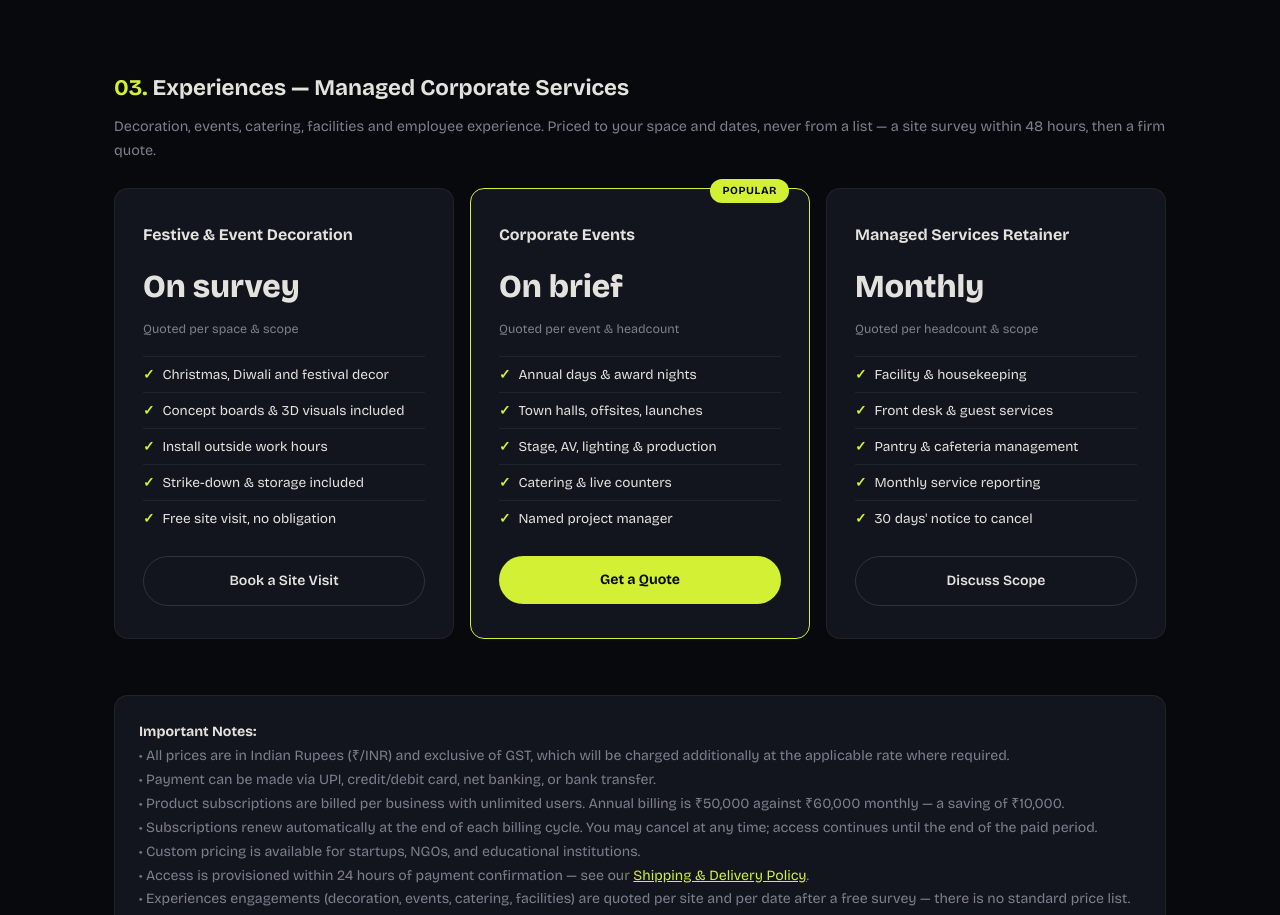
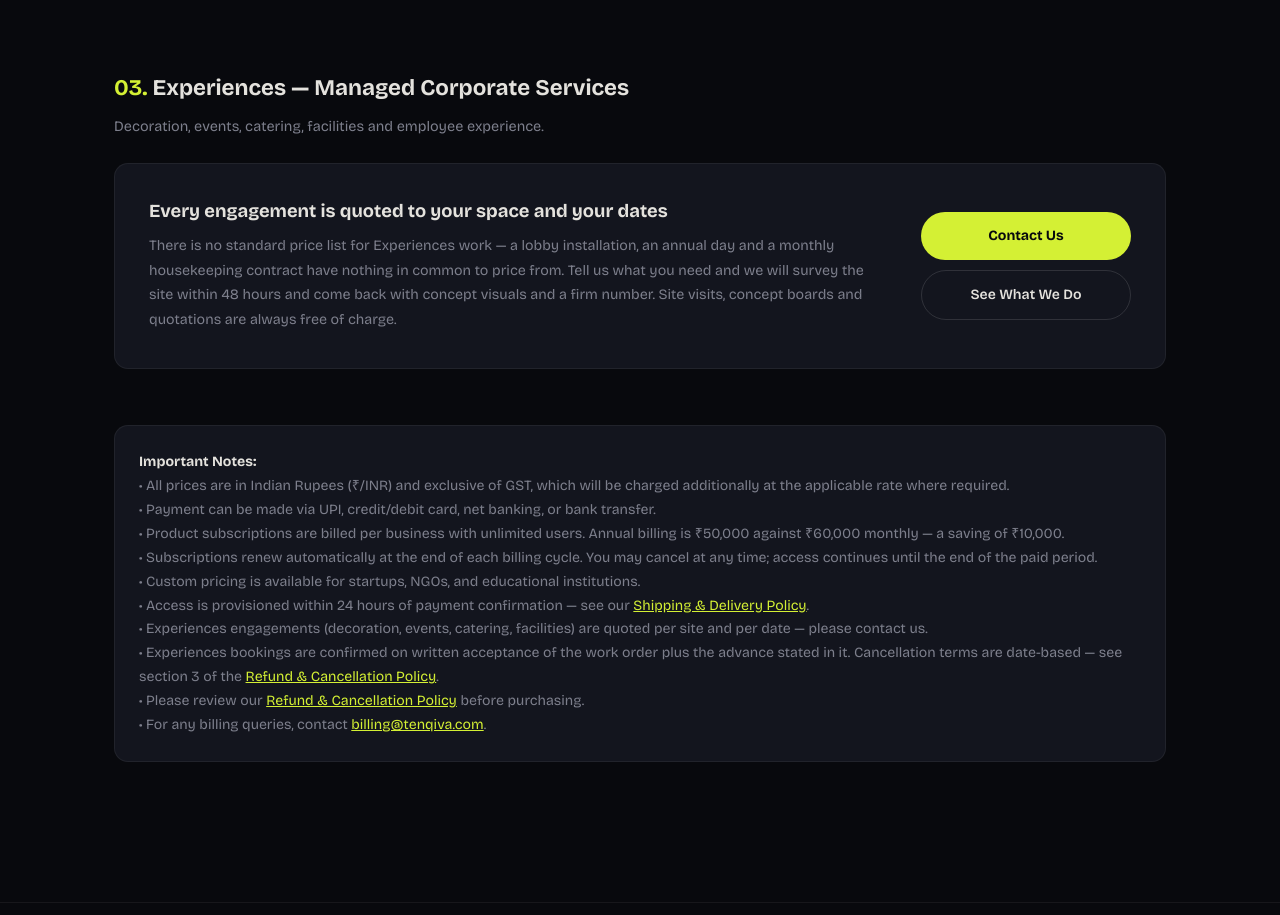
Before and after one commit to sanjeevgoyal-tenqiva/tenqiva_website, a plain HTML site: page docs/pricing.html in a window 1280 px wide. Shown: the part 2015-2930 px from the top of the page. Drawn offline with nearby package versions, Linux system fonts and the light colour scheme.

Commit message:
Replace Experiences price cards with a contact enquiry block
Decoration, events and facilities work has nothing meaningful to price
from a list, so the three placeholder cards were implying a structure
that does not exist. Section 03 is now a single enquiry block with a
Contact Us call to action.

Co-Authored-By: Claude Opus 5 <noreply@anthropic.com>

```diff
--- a/docs/pricing.html
+++ b/docs/pricing.html
@@ -37,6 +37,12 @@
     .btn-p:hover{transform:translateY(-1px);box-shadow:0 4px 20px rgba(212,240,52,.3)}
     .btn-o{display:block;text-align:center;background:transparent;color:var(--text);padding:12px;border-radius:100px;font-weight:600;font-size:.88rem;margin-top:20px;text-decoration:none;border:1px solid rgba(255,255,255,.12);transition:border-color .3s}
     .btn-o:hover{border-color:rgba(255,255,255,.3)}
+    .enq{border:1px solid var(--border);border-radius:var(--r);background:var(--bg2);padding:36px 34px;display:grid;grid-template-columns:1.7fr auto;gap:36px;align-items:center}
+    .enq h3{font-size:1.15rem;font-weight:700;margin-bottom:10px;line-height:1.3}
+    .enq p{color:var(--text-m);font-size:.89rem;line-height:1.72;margin:0}
+    .enq-act{display:flex;flex-direction:column;gap:10px;min-width:210px}
+    .enq-act a{margin-top:0}
+    @media(max-width:768px){.enq{grid-template-columns:1fr;padding:28px 22px;gap:24px}}
     .note{margin-top:56px;padding:24px;background:var(--bg2);border:1px solid var(--border);border-radius:var(--r);font-size:.88rem;color:var(--text-m)}
     .note strong{color:var(--text)}
     footer{border-top:1px solid var(--border);padding:24px 40px;text-align:center;font-size:.78rem;color:var(--text-m);margin-top:40px}
@@ -187,46 +193,15 @@
 
     <!-- EXPERIENCES -->
     <h2 style="margin-top:72px"><span>03.</span> Experiences &mdash; Managed Corporate Services</h2>
-    <p class="cat-desc">Decoration, events, catering, facilities and employee experience. Priced to your space and dates, never from a list &mdash; a site survey within 48 hours, then a firm quote.</p>
-    <div class="cards">
-      <div class="card">
-        <h3>Festive &amp; Event Decoration</h3>
-        <div class="price">On survey</div>
-        <div class="price-note">Quoted per space &amp; scope</div>
-        <ul class="features">
-          <li>Christmas, Diwali and festival decor</li>
-          <li>Concept boards &amp; 3D visuals included</li>
-          <li>Install outside work hours</li>
-          <li>Strike-down &amp; storage included</li>
-          <li>Free site visit, no obligation</li>
-        </ul>
-        <a href="/#christmas" class="btn-o">Book a Site Visit</a>
+    <p class="cat-desc">Decoration, events, catering, facilities and employee experience.</p>
+    <div class="enq">
+      <div>
+        <h3>Every engagement is quoted to your space and your dates</h3>
+        <p>There is no standard price list for Experiences work &mdash; a lobby installation, an annual day and a monthly housekeeping contract have nothing in common to price from. Tell us what you need and we will survey the site within 48 hours and come back with concept visuals and a firm number. Site visits, concept boards and quotations are always free of charge.</p>
       </div>
-      <div class="card pop">
-        <h3>Corporate Events</h3>
-        <div class="price">On brief</div>
-        <div class="price-note">Quoted per event &amp; headcount</div>
-        <ul class="features">
-          <li>Annual days &amp; award nights</li>
-          <li>Town halls, offsites, launches</li>
-          <li>Stage, AV, lighting &amp; production</li>
-          <li>Catering &amp; live counters</li>
-          <li>Named project manager</li>
-        </ul>
-        <a href="/#contact" class="btn-p">Get a Quote</a>
-      </div>
-      <div class="card">
-        <h3>Managed Services Retainer</h3>
-        <div class="price">Monthly</div>
-        <div class="price-note">Quoted per headcount &amp; scope</div>
-        <ul class="features">
-          <li>Facility &amp; housekeeping</li>
-          <li>Front desk &amp; guest services</li>
-          <li>Pantry &amp; cafeteria management</li>
-          <li>Monthly service reporting</li>
-          <li>30 days' notice to cancel</li>
-        </ul>
-        <a href="/#contact" class="btn-o">Discuss Scope</a>
+      <div class="enq-act">
+        <a href="/#contact" class="btn-p">Contact Us</a>
+        <a href="/#experiences" class="btn-o">See What We Do</a>
       </div>
     </div>
 
@@ -238,7 +213,7 @@
       • Subscriptions renew automatically at the end of each billing cycle. You may cancel at any time; access continues until the end of the paid period.<br/>
       • Custom pricing is available for startups, NGOs, and educational institutions.<br/>
       • Access is provisioned within 24 hours of payment confirmation — see our <a href="shipping.html">Shipping &amp; Delivery Policy</a>.<br/>
-      • Experiences engagements (decoration, events, catering, facilities) are quoted per site and per date after a free survey — there is no standard price list. Site visits, concept boards and quotations are always free of charge.<br/>
+      • Experiences engagements (decoration, events, catering, facilities) are quoted per site and per date — please contact us.<br/>
       • Experiences bookings are confirmed on written acceptance of the work order plus the advance stated in it. Cancellation terms are date-based — see section 3 of the <a href="refund.html">Refund &amp; Cancellation Policy</a>.<br/>
       • Please review our <a href="refund.html">Refund &amp; Cancellation Policy</a> before purchasing.<br/>
       • For any billing queries, contact <a href="mailto:billing@tenqiva.com">billing@tenqiva.com</a>.
```
Also changed, not shown: src/pricing.html (+15 -40 lines).
